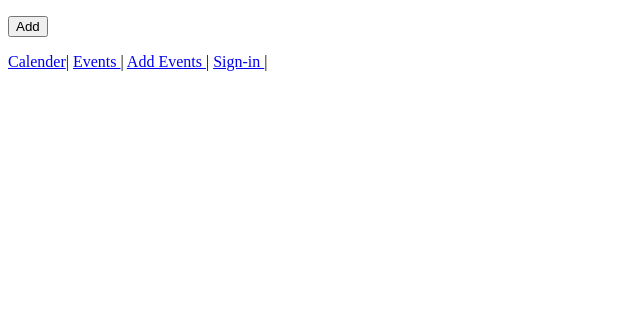
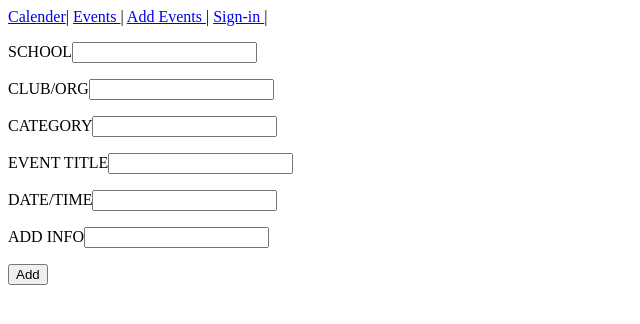
Before and after one commit to francisjodi/Eventful, a Python web app: template templates/addevent.html in a window 1280 px wide. Shown: the top 324 px of the page, without its empty margins (0-640 px from the left). Run offline with Jinja, Linux system fonts and the light colour scheme; the template is opened without the code that fills it, so the values that code supplies are empty.

Commit message:
skeleton

```diff
--- a/templates/addevent.html
+++ b/templates/addevent.html
@@ -5,12 +5,20 @@
     <title>ADDEVENT</title>
 </head>
 <body>
-    <p><input type = "submit" value = "Add"></p>
+
     <nav>
       <a href="/calender/">Calender</a>|
       <a href="/events/"> Events </a>|
       <a href="addevent/"> Add Events </a>|
       <a href="/signin/"> Sign-in </a>|
     </nav>
+
+    <p>SCHOOL<input name = "query"></p>
+    <p>CLUB/ORG<input name = "query"></p>
+    <p>CATEGORY<input name = "query"></p>
+    <p>EVENT TITLE<input name = "query"></p>
+    <p>DATE/TIME<input name = "query"></p>
+    <p>ADD INFO<input name = "query"></p>
+    <p><input type = "submit" value = "Add"></p>
 </body>
 </html>
```
Also changed, not shown: main.py (+8 -5 lines), 1 other file.
